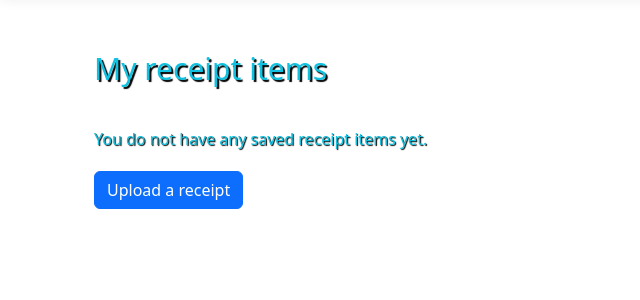
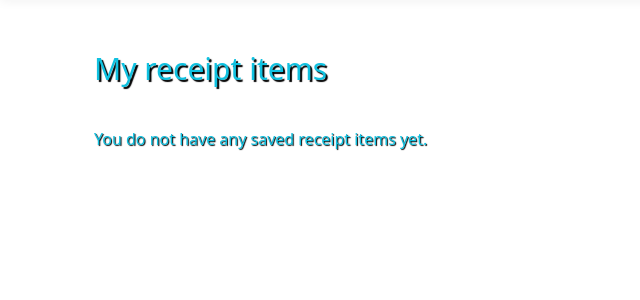
Before and after one commit to Atty737/DurHack2026, a Flask app: page /receipt-items in a window 1280 px wide. Shown: the part 57-357 px from the top of the page, without its empty margins (0-640 px from the left). Run offline with Flask 3, Linux system fonts and the light colour scheme; the visitor is signed in with stand-in values (Sample User, id 1); data that the repository does not hold is empty.

Commit message:
removed upload receipt button in "my receipt items"

```diff
--- a/app/image.py
+++ b/app/image.py
@@ -12,7 +12,6 @@ if tesseract_cmd := os.getenv("TESSERACT_CMD"):
 AUTO_FIND_SCALE = True
 DEFAULT_SCALE = 2.5
 TESS_CONFIG = r"--psm 6"
-
 
 def reconstruct_lines_by_y(words):
     """
--- a/app/templates/receipt_items.html
+++ b/app/templates/receipt_items.html
@@ -45,6 +45,5 @@
     </div>
   {% else %}
     <p>You do not have any saved receipt items yet.</p>
-    <a href="{{ url_for('receipts.upload_receipt') }}" class="btn btn-primary">Upload a receipt</a>
   {% endif %}
 {% endblock %}
```
